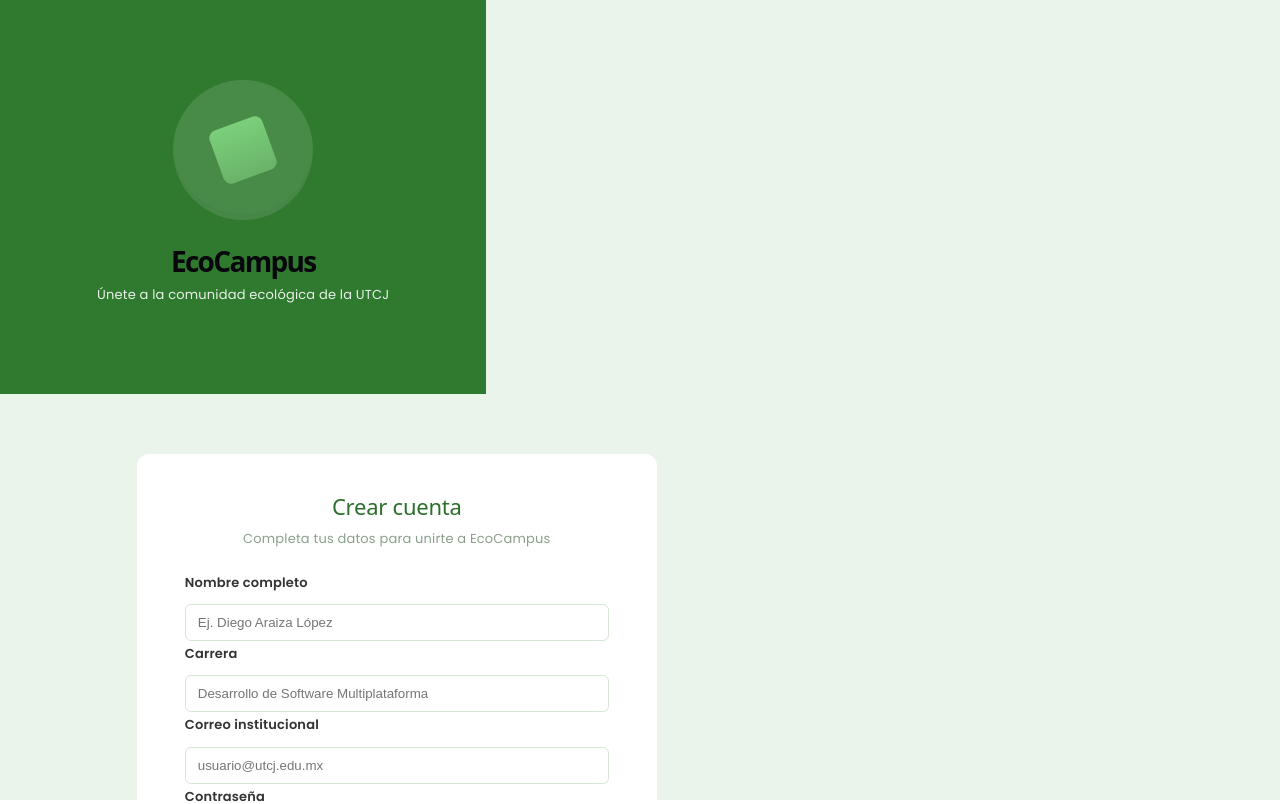
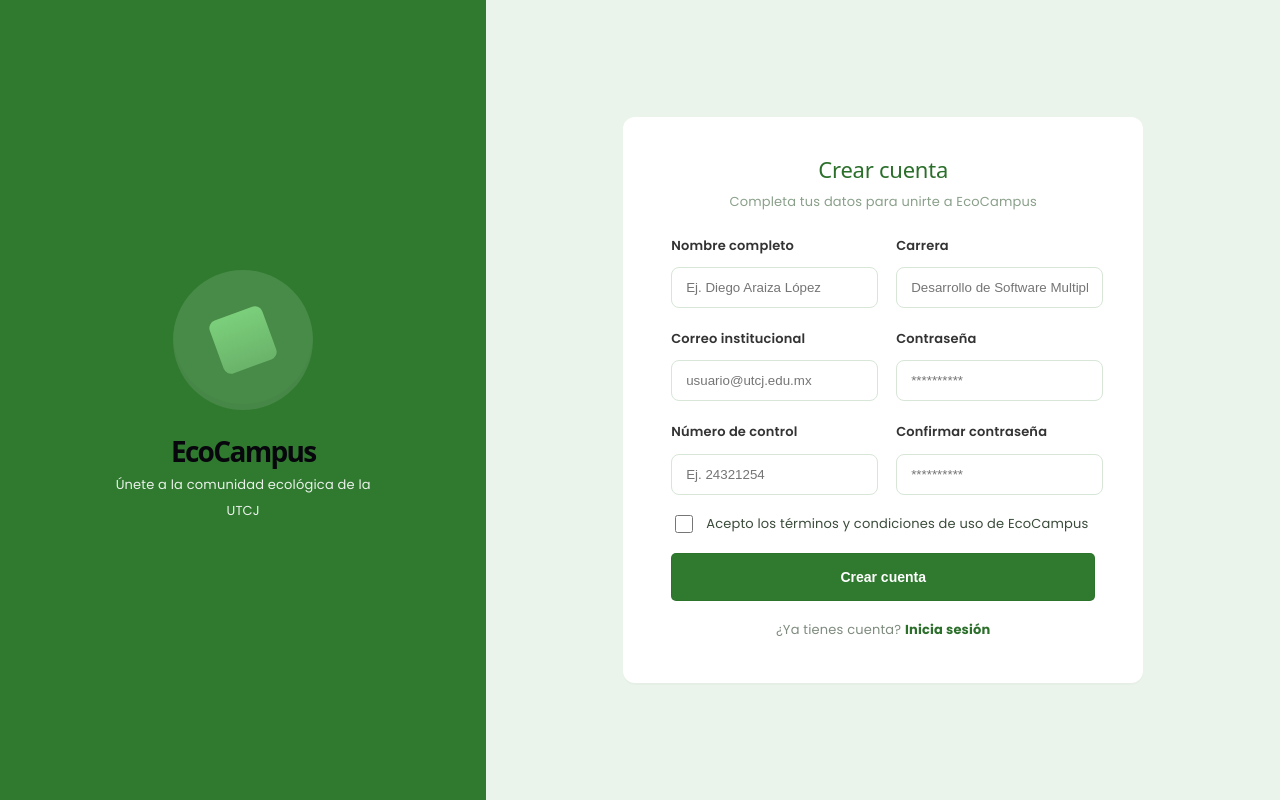
Before and after one commit to Abelatzo/EcoCampus, a React app in the folder frontend/: page /register in a window 1280 px wide. Shown: the top 804 px of the page. Built offline with nearby package versions, Linux system fonts and the light colour scheme; the HTML template or start-up script is replaced by a standard one.

Commit message:
Correcion problema pantalla registro

```diff
--- a/frontend/src/Register.scss
+++ b/frontend/src/Register.scss
@@ -1,138 +1,203 @@
 @import url('https://fonts.googleapis.com/css2?family=Poppins:wght@400;600;700&display=swap');
 
-:root{
-  --green: #2f7a2f;
-  --bg-light: #eef6ec;
-  --panel-bg: #fff;
-  --border: rgba(0,0,0,0.08);
+:root {
+  --green-dark: #2f7a2f;
+  --green-mid: #2f7a2f;
+  --green-light: #eaf4ea;
+  --card-bg: #ffffff;
+  --accent: #3d8b3d;
+  --text: #252d25;
   --muted: #7e8b7e;
-  --text: #252d25;
-  --pill-pending: #f5a623;
-  --pill-progress: #2a85ff;
-  --pill-resolved: #3d8b3d;
+  --border: rgba(0, 0, 0, 0.08);
 }
 
-*{box-sizing:border-box}
-html,body,#root{height:100%}
-
-.reports-app{
-  font-family: 'Poppins', system-ui, -apple-system, 'Segoe UI', Roboto, 'Helvetica Neue', Arial;
-  background:var(--bg-light);
-  color:var(--text);
-  min-height:100vh;
-  font-size:12px;
-}
-.reports-app *{font-size:inherit}
-
-/* Top bar */
-.reports-app .topbar{
-  height:52px;
-  background:var(--green);
-  display:flex;
-  align-items:center;
-  padding:0 18px;
-  color:white;
-}
-.topbar .logo{font-weight:700; display:flex; align-items:center; gap:6px; font-size:14px}
-.topbar .logo span{font-size:14px}
-.topbar .nav{display:flex; gap:26px; flex:1; justify-content:center}
-.topbar .nav-item{color:rgba(255,255,255,0.9); text-decoration:none; padding:16px 4px; position:relative; font-weight:600; font-size:13px}
-.topbar .nav-item.active::after{content:''; position:absolute; height:3px; width:36px; background:#fff; bottom:6px; left:50%; transform:translateX(-50%); border-radius:4px}
-.topbar .right{display:flex; align-items:center; gap:10px}
-.topbar .username{opacity:0.95; font-size:13px}
-.topbar .avatar{width:24px; height:24px; background:rgba(255,255,255,0.22); border-radius:50%}
-
-.container{display:flex; gap:8px; padding:8px}
-
-.sidebar.left{width:150px; background:var(--panel-bg); border:1px solid var(--border); border-radius:8px; padding:10px; display:flex; flex-direction:column; gap:10px; height:fit-content}
-.sidebar.left h3{margin:0; font-size:12px}
-
-.filter-group{display:flex; flex-direction:column; gap:5px}
-.filter-title{font-weight:700; color:#3b4f3b; font-size:9px; text-transform:uppercase; letter-spacing:0.3px; margin-bottom:1px}
-.state-filter{
-  display:block;
-  width:100%;
-  text-align:left;
-  padding:5px 8px;
-  border-radius:5px;
-  border:1px solid rgba(47,122,47,0.15);
-  background:#fff;
-  color:var(--text);
-  cursor:pointer;
-  font-weight:600;
-  font-size:10px;
-}
-.state-filter.active{background:rgba(47,122,47,0.08); border-color:rgba(47,122,47,0.35); color:var(--green)}
-.checkbox{display:flex; align-items:center; gap:5px; color:#333; font-size:10px; margin-bottom:1px}
-.checkbox input{width:10px; height:10px; flex-shrink:0}
-
-.main-content{flex:1; display:flex; flex-direction:column; gap:5px; min-width:0}
-.header-row{display:flex; justify-content:space-between; align-items:flex-end; gap:12px}
-.header-row h2{margin:0; font-size:14px}
-.count{margin:1px 0 0 0; color:var(--muted); font-size:10px}
-.btn.new-report{padding:5px 10px; border-radius:5px; font-weight:700; background:var(--green); color:white; border:none; cursor:pointer; font-size:10px}
-
-.search-bar{background:var(--panel-bg); border:1px solid var(--border); border-radius:6px; padding:5px 7px}
-.search-bar input{width:100%; padding:5px 7px; border-radius:5px; border:1px solid rgba(0,0,0,0.08); outline:none; font-size:10px}
-
-.report-list{display:flex; flex-direction:column; gap:5px}
-.report-card{background:var(--panel-bg); border:1px solid var(--border); border-radius:5px; display:flex; overflow:hidden}
-.status-side{width:3px; flex-shrink:0}
-.status-side.pending{background:var(--pill-pending)}
-.status-side.in-progress{background:var(--pill-progress)}
-.status-side.resolved{background:var(--pill-resolved)}
-.card-content{display:flex; flex:1; gap:6px; padding:6px; min-width:0}
-.card-media{min-width:100px; display:flex; align-items:center; justify-content:center}
-.image-placeholder{
-  width:100px;
-  height:px;
-  border-radius:8px;
-  background:#f3f5f1;
-  border:1px solid rgba(0,0,0,0.06);
-  display:flex;
-  align-items:center;
-  justify-content:center;
-  color:#a9b3a7;
-  font-size:18px;
-}
-.card-info{flex:1; display:flex; flex-direction:column; gap:2px; min-width:0}
-.card-header{display:flex; justify-content:space-between; gap:6px; align-items:flex-start}
-.card-header h3{margin:0; font-size:10.5px}
-.location{margin:1px 0 0 0; color:var(--muted); font-size:8.5px}
-.report-time{color:#999; font-size:8.5px; white-space:nowrap}
-.pill{display:inline-flex; align-items:center; justify-content:center; padding:1px 6px; border-radius:999px; font-size:7.5px; font-weight:700; width:fit-content}
-.pill.pending{background:rgba(245,166,35,0.12); color:var(--pill-pending)}
-.pill.in-progress{background:rgba(42,133,255,0.12); color:var(--pill-progress)}
-.pill.resolved{background:rgba(61,139,61,0.12); color:var(--pill-resolved)}
-.description{
-  margin:0;
-  color:var(--muted);
-  line-height:1.3;
-  font-size:9px;
-  display:-webkit-box;
-  -webkit-line-clamp:1;
-  line-clamp:1;
-  -webkit-box-orient:vertical;
-  overflow:hidden;
-}
-.card-actions{display:flex; justify-content:flex-end; align-items:center; gap:6px; margin-top:1px}
-.action-buttons{display:flex; gap:4px}
-.btn{border-radius:5px; border:none; cursor:pointer; font-weight:700; font-size:8.5px; white-space:nowrap}
-.btn.outline{background:#f4f7f0; color:#4f5c4f; border:1px solid rgba(47,122,47,0.12); padding:3px 7px}
-.btn.primary{background:var(--green); color:white; padding:3px 9px}
-
-@media (max-width:1100px){
-  .container{flex-direction:column;}
-  .sidebar.left{width:100%;}
-  .header-row{align-items:flex-start;}
+* {
+  box-sizing: border-box;
 }
 
-@media (max-width:800px){
-  .topbar{flex-wrap:wrap; justify-content:center; padding:8px}
-  .topbar .nav{justify-content:center; gap:14px; width:100%;}
-  .main-content{gap:6px}
-  .report-card{flex-direction:column}
-  .card-content{flex-direction:column}
-  .card-media{min-width:auto; justify-content:flex-start}
-  .action-buttons{width:100%; justify-content:flex-start}
+html,
+body,
+#root {
+  min-height: 100%;
 }
+
+body {
+  margin: 0;
+  font-family: 'Poppins', system-ui, -apple-system, 'Segoe UI', Roboto, 'Helvetica Neue', Arial;
+  background: var(--green-light);
+  color: var(--text);
+}
+
+.register-page {
+  display: flex;
+  min-height: 100vh;
+}
+
+.register-page .left-panel {
+  width: 38%;
+  background: var(--green-mid);
+  color: white;
+  padding: 80px 40px;
+  display: flex;
+  flex-direction: column;
+  align-items: center;
+  justify-content: center;
+}
+
+.register-page .logo-circle {
+  width: 140px;
+  height: 140px;
+  border-radius: 50%;
+  background: rgba(255, 255, 255, 0.12);
+  display: flex;
+  align-items: center;
+  justify-content: center;
+  margin-bottom: 28px;
+  box-shadow: inset 0 -6px 0 rgba(0, 0, 0, 0.03);
+}
+
+.register-page .logo-circle .leaf {
+  width: 56px;
+  height: 56px;
+  background: linear-gradient(180deg, #7bcf7b, #6ab36a);
+  border-radius: 8px;
+  transform: rotate(-20deg);
+}
+
+.register-page .brand {
+  font-size: 28px;
+  margin: 0 0 8px 0;
+  font-weight: 700;
+}
+
+.register-page .subtitle {
+  margin: 0 0 6px 0;
+  font-size: 13px;
+  opacity: 0.9;
+  text-align: center;
+  max-width: 260px;
+}
+
+.register-page .right-panel {
+  width: 62%;
+  display: flex;
+  align-items: center;
+  justify-content: center;
+  padding: 60px 40px;
+}
+
+.register-page .card {
+  width: 520px;
+  background: var(--card-bg);
+  border-radius: 12px;
+  padding: 40px 48px;
+  box-shadow: 0 2px 0 rgba(0, 0, 0, 0.02);
+}
+
+.register-page .card h2 {
+  color: var(--green-dark);
+  text-align: center;
+  margin: 0 0 6px 0;
+  font-size: 22px;
+}
+
+.register-page .card .muted {
+  text-align: center;
+  color: #8aa08a;
+  font-size: 13px;
+  margin-bottom: 18px;
+}
+
+.register-page .register-form {
+  display: flex;
+  flex-direction: column;
+  gap: 16px;
+}
+
+.register-page .grid {
+  display: grid;
+  grid-template-columns: 1fr 1fr;
+  gap: 18px;
+}
+
+.register-page .field {
+  display: flex;
+  flex-direction: column;
+  gap: 8px;
+}
+
+.register-page .label-text {
+  font-size: 13px;
+  font-weight: 600;
+  color: #333;
+}
+
+.register-page .field input {
+  padding: 12px 14px;
+  border-radius: 8px;
+  border: 1px solid #d7e6d7;
+  background: #fff;
+  outline: none;
+}
+
+.register-page .field input:focus {
+  box-shadow: 0 0 0 4px rgba(63, 136, 63, 0.06);
+  border-color: var(--accent);
+}
+
+.register-page .terms {
+  display: flex;
+  align-items: center;
+  gap: 10px;
+  font-size: 13px;
+  color: #3a4b3a;
+}
+
+.register-page .terms input {
+  width: 18px;
+  height: 18px;
+}
+
+.register-page .btn.primary {
+  background: var(--green-mid);
+  color: white;
+  border: 1px solid rgba(0, 0, 0, 0.06);
+  width: 100%;
+  font-size: 14px;
+  height: 48px;
+  cursor: pointer;
+}
+
+.register-page .footer-link {
+  text-align: center;
+  margin: 0;
+  font-size: 13px;
+  color: var(--muted);
+}
+
+.register-page .footer-link a {
+  color: var(--green-dark);
+  text-decoration: none;
+  font-weight: 700;
+}
+
+@media (max-width: 900px) {
+  .register-page {
+    flex-direction: column;
+  }
+
+  .register-page .left-panel,
+  .register-page .right-panel {
+    width: 100%;
+    padding: 36px 24px;
+  }
+
+  .register-page .card {
+    width: 100%;
+    padding: 28px;
+  }
+
+  .register-page .grid {
+    grid-template-columns: 1fr;
+  }
+}
```
